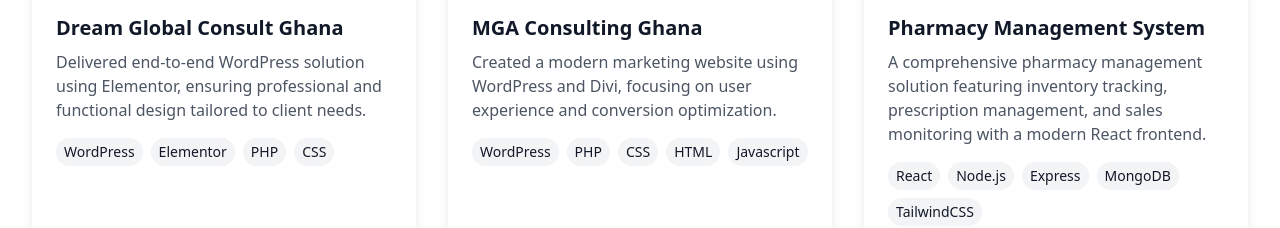
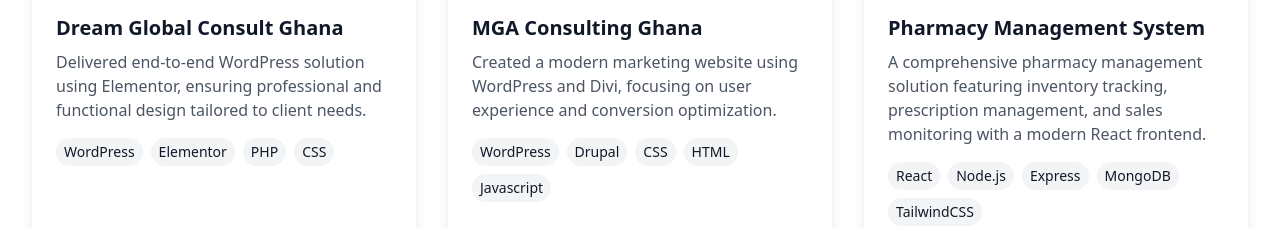
Before and after one commit to Nero-Gh/portfolio, a React (Vite) app: page / in a window 1280 px wide. Shown: the part 4760-4988 px from the top of the page. Built offline with nearby package versions, Linux system fonts and the light colour scheme; no server answers.

Commit message:
fix(projects): update tags for MGA Consulting project to include Drupal

```diff
--- a/src/components/sections/Projects.tsx
+++ b/src/components/sections/Projects.tsx
@@ -77,7 +77,7 @@
     title: "MGA Consulting Ghana",
     description:
       "Created a modern marketing website using WordPress and Divi, focusing on user experience and conversion optimization.",
-    tags: ["WordPress", "PHP", "CSS", "HTML", "Javascript"],
+    tags: ["WordPress", "Drupal", "CSS", "HTML", "Javascript"],
     category: "wordpress",
     image:
       "https://images.unsplash.com/photo-1460925895917-afdab827c52f?q=80&w=2015&auto=format&fit=crop",
```
